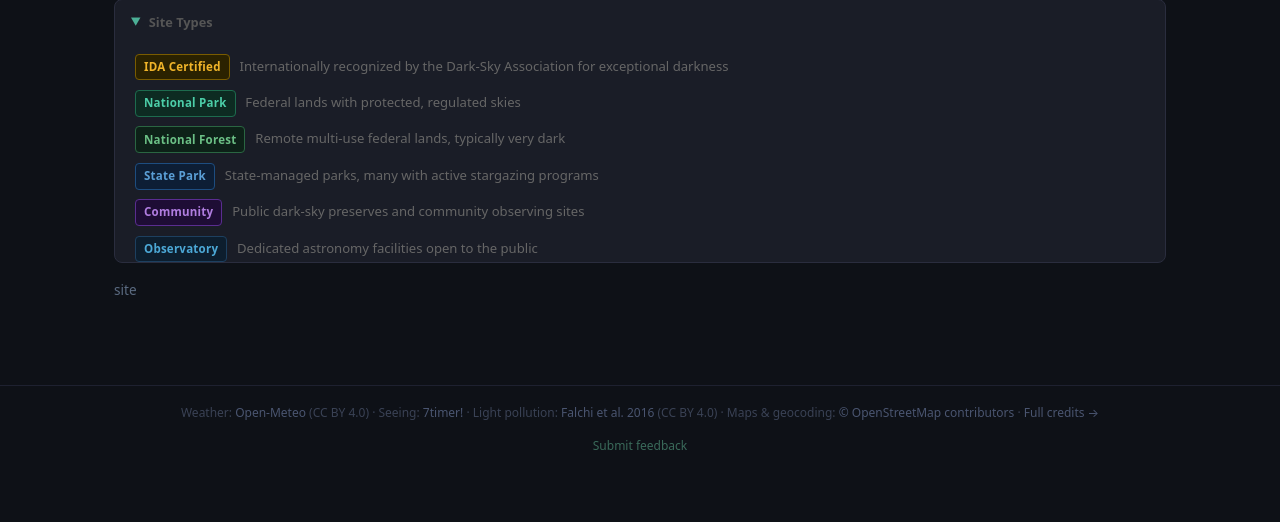
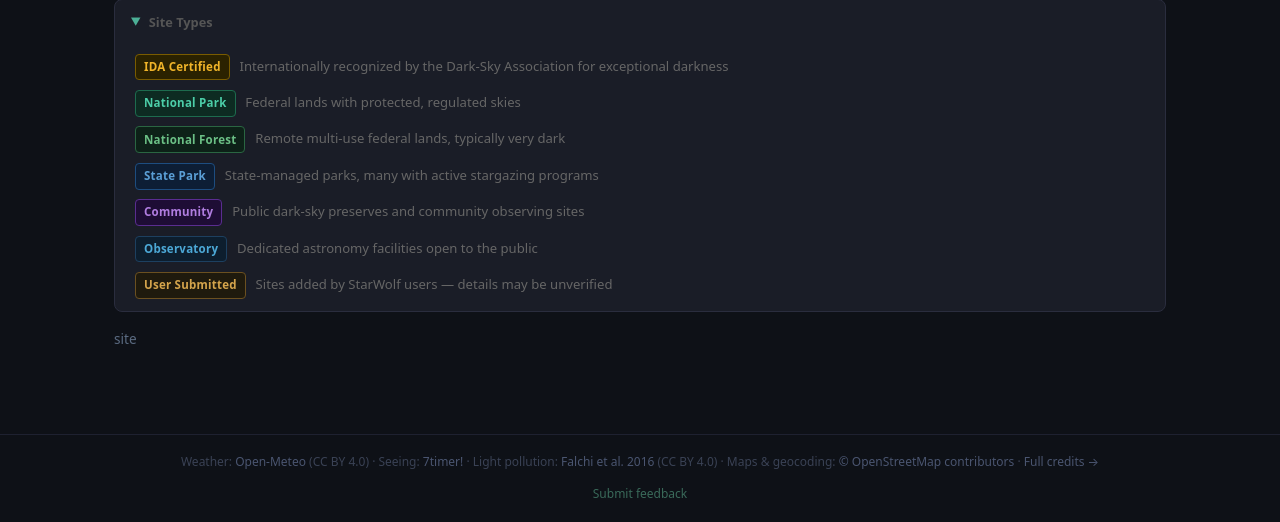
Before and after one commit to traviswolverton/starwolf, a Django app: template django/templates/pages/sites.html in a window 1280 px wide, after a click on "Site Types". Shown: the part 361-883 px from the top of the page. Before the commit the page ends 811 px from the top, so only its background shows below. Run offline with Django 5.2, Linux system fonts and the light colour scheme; the template is opened without the code that fills it, so the values that code supplies are empty; some libraries are stand-ins or nearby versions.

Commit message:
Add user_submitted site type and fix legend bottom padding
- New type renders with gold badge/dot across sites list, planner,
  and heatmap — no submission UI yet, just visual foundation
- Legend description: 'Sites added by StarWolf users — details may
  be unverified'
- type-legend-details gets padding-bottom so last row isn't clipped

Co-Authored-By: Claude Sonnet 4.6 <noreply@anthropic.com>

```diff
--- a/django/static/css/main.css
+++ b/django/static/css/main.css
@@ -819,9 +819,11 @@ header { background: #1a1d27; border-bottom: 1px solid #2a2d3e; }
 .type-state_park     { background: #0d1e35; border-color: #1d4d80; color: #5b9fd6; }
 .type-community      { background: #1e0d35; border-color: #5a2d90; color: #b07de0; }
 .type-observatory    { background: #0d1e2e; border-color: #1d4060; color: #4ca8d6; }
+.type-user_submitted { background: #1f1a0d; border-color: #6b5020; color: #d4a44c; }
 
 .type-legend-details {
   margin-bottom: 1rem;
+  padding-bottom: 0.75rem;
 }
 .type-legend-summary {
   font-size: 0.8rem; color: #555; cursor: pointer; user-select: none;
@@ -998,6 +1000,7 @@ header { background: #1a1d27; border-bottom: 1px solid #2a2d3e; }
   .type-dot-sm.type-state_park      { background: #5b9fd6; }
   .type-dot-sm.type-community       { background: #b07de0; }
   .type-dot-sm.type-observatory     { background: #4ca8d6; }
+  .type-dot-sm.type-user_submitted  { background: #d4a44c; }
 }
 
 .bortle-badge {
@@ -1282,6 +1285,7 @@ details[open] summary::before { transform: rotate(90deg); }
 .type-dot.type-state_park      { background: #5b9fd6; }
 .type-dot.type-community       { background: #b07de0; }
 .type-dot.type-observatory     { background: #4ca8d6; }
+.type-dot.type-user_submitted  { background: #d4a44c; }
 .country-flag { font-size: 1.1rem; line-height: 1; }
 .country-name { flex: 1; }
 .country-count { font-size: 0.75rem; color: #555; }
--- a/django/templates/pages/_sites_rows.html
+++ b/django/templates/pages/_sites_rows.html
@@ -19,6 +19,7 @@
     <span class="stl-item"><span class="type-dot-sm type-state_park"></span>SP = State Park</span>
     <span class="stl-item"><span class="type-dot-sm type-community"></span>COM = Community</span>
     <span class="stl-item"><span class="type-dot-sm type-observatory"></span>OBS = Observatory</span>
+    <span class="stl-item"><span class="type-dot-sm type-user_submitted"></span>US = User Submitted</span>
   </div>
   {% for row in rows %}
   <div class="site-card" x-data="{ open: false, typeOpen: false, _tt: null }">
@@ -41,6 +42,7 @@
         {% elif row.site_type == 'state_park' %}SP
         {% elif row.site_type == 'community' %}CM
         {% elif row.site_type == 'observatory' %}OB
+        {% elif row.site_type == 'user_submitted' %}US
         {% else %}{{ row.type_label|slice:":2" }}{% endif %}
       </button>
       <span class="type-abbr-tooltip" x-show="typeOpen" x-cloak x-transition>{{ row.type_label }}</span>
--- a/django/templates/pages/sites.html
+++ b/django/templates/pages/sites.html
@@ -94,6 +94,7 @@
     <div><span class="type-badge type-state_park">State Park</span> State-managed parks, many with active stargazing programs</div>
     <div><span class="type-badge type-community">Community</span> Public dark-sky preserves and community observing sites</div>
     <div><span class="type-badge type-observatory">Observatory</span> Dedicated astronomy facilities open to the public</div>
+    <div><span class="type-badge type-user_submitted">User Submitted</span> Sites added by StarWolf users — details may be unverified</div>
   </div>
 </details>
 
```
Also changed, not shown: django/pages/views.py (+7 -6 lines).
